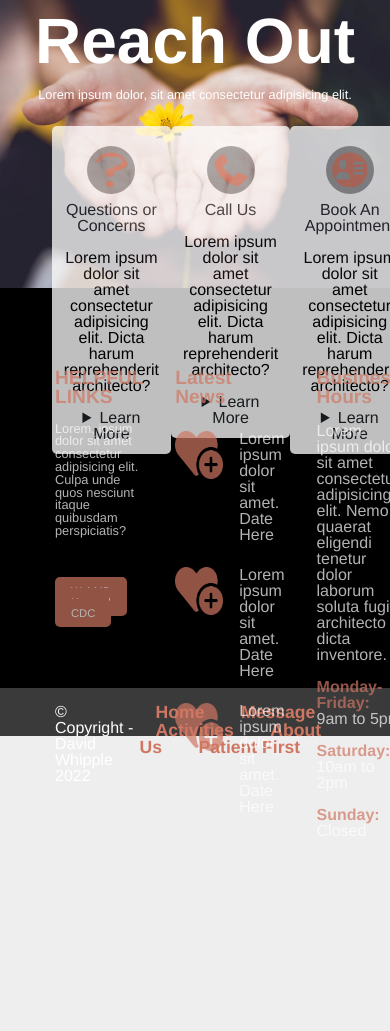
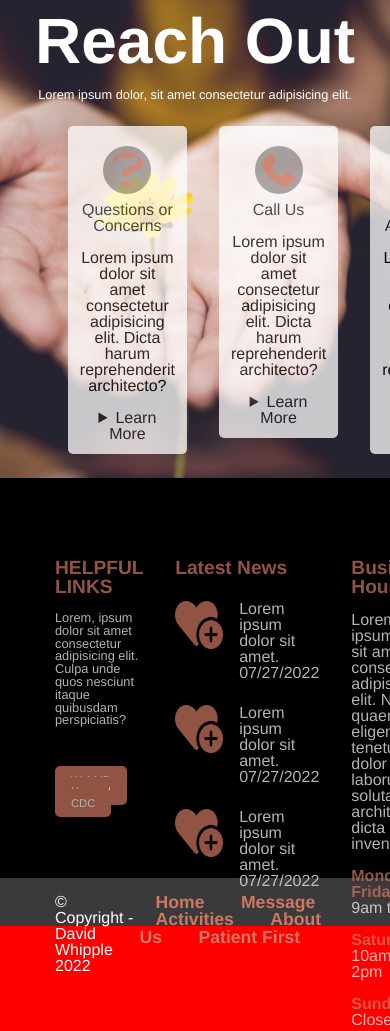
Before and after one commit to D-Whipp/tri-health-demosite, a website: page tri-health/index.html in a window 390 px wide. Shown: the part 6020-7051 px from the top of the page. Before the commit the page ends 6891 px from the top, so only its background shows below. Drawn offline with nearby package versions, Linux system fonts and the light colour scheme.

Commit message:
added current date functionality to latest news, created css to tablet styles

```diff
--- /dev/null
+++ b/tri-health/assets/css/responsive-css/tablet-styles.css
@@ -0,0 +1,47 @@
+body {
+    background-color: red;
+}
+
+/* ********************* */
+/* navigation */
+/* ********************* */
+
+/* ******************* */
+/* hero */
+/* ******************* */
+
+/* *********************** */
+/* message */
+/* *********************** */
+
+/* ***************************** */
+/* activities section */
+/* ***************************** */
+
+/* ***************************** */
+/* about us section */
+/* ***************************** */
+
+/* ***************************** */
+/* patient first section */
+/* ***************************** */
+
+/* ***************************** */
+/* reviews section */
+/* ***************************** */
+
+/* ***************************** */
+/* cta section */
+/* ***************************** */
+#cta .article-container article {
+    margin: 0.5rem auto;
+    margin: 0.5rem 1rem;
+}
+
+/* ***************************** */
+/* more info section */
+/* ***************************** */
+
+/* ***************************** */
+/* footer section */
+/* ***************************** */
--- a/tri-health/assets/css/styles.css
+++ b/tri-health/assets/css/styles.css
@@ -466,7 +466,9 @@ nav img {
     background-size: cover;
     padding: 4rem;
     padding: 1rem;
-    height: 35%;
+    /* height: 35%; */
+    /* height: 35%; */
+    /* height: 23rem; */
     text-align: center;
 }
 
--- a/tri-health/assets/js/script.js
+++ b/tri-health/assets/js/script.js
@@ -1,5 +1,8 @@
-import 'dotenv/config'
+// import 'dotenv/config';
 
+// ***************************
+// navigation section
+// ***************************
 // keeps track of current navigation item
 const navItems = document.querySelectorAll('.nav-item');
 
@@ -11,3 +14,26 @@ for (let i = 0; i < navItems.length; i++) {
     navItems[i].classList.add('current');
   });
 }
+
+// ***************************
+// more-info section
+// ***************************
+// displays current date
+
+function createDate(input) {
+  let today = new Date();
+  let dd = String(today.getDate()).padStart(2, '0');
+  let mm = String(today.getMonth() + 1).padStart(2, '0'); //January is 0!
+  let yyyy = today.getFullYear();
+
+  today = mm + '/' + dd + '/' + yyyy;
+  return (input.innerHTML = today);
+}
+
+const dateOneNode = document.getElementById('date-one');
+const dateTwoNode = document.getElementById('date-two');
+const dateThreeNode = document.getElementById('date-three');
+
+createDate(dateOneNode);
+createDate(dateTwoNode);
+createDate(dateThreeNode);
--- a/tri-health/index.html
+++ b/tri-health/index.html
@@ -13,9 +13,18 @@
     <script defer src="https://cdn.jsdelivr.net/npm/popper.js@1.12.9/dist/umd/popper.min.js" integrity="sha384-ApNbgh9B+Y1QKtv3Rn7W3mgPxhU9K/ScQsAP7hUibX39j7fakFPskvXusvfa0b4Q" crossorigin="anonymous"></script>
     <script defer src="https://cdn.jsdelivr.net/npm/bootstrap@4.0.0/dist/js/bootstrap.min.js" integrity="sha384-JZR6Spejh4U02d8jOt6vLEHfe/JQGiRRSQQxSfFWpi1MquVdAyjUar5+76PVCmYl" crossorigin="anonymous"></script>
     <!-- local links -->
+    <!-- reset styles -->
     <link rel="stylesheet" href="./assets/css/reset.css">
+    <!-- default/desktop styles -->
     <link rel="stylesheet" href="./assets/css/styles.css">
+    <!-- table styles -->
+    <link rel="stylesheet" media="screen and (min-device-width: 766px) and (max-width: 1060px)" href="./assets/css/responsive-css/tablet-styles.css">
+    <!-- js script set to defer -->
     <script defer src="./assets/js/script.js"></script>
+    <!-- <script defer>
+      const dateNode = (document.getElementById('date-here').innerHTML =
+  "I'm listening...");
+    </script> -->
     <!-- favicon -->
     <link rel="shortcut icon" href="./assets/images/favicon/favicon-16x16.png" type="image/x-icon">
   <body>
@@ -23,7 +32,7 @@
       <!-- navigation -->
       <header id="header">
         <h1>
-          <span class="reverse-text stroke-text letter-space-1">-TRI</span>health
+          <span class="reverse-text stroke-text letter-space-1">-TRI</span> health
           <img class="logo" src="./assets/icons/nav-icons/orange-medical-logo.png" alt="healthcare icon">
         </h1>
         <nav>
@@ -436,26 +445,26 @@
           <h2>Latest News</h2>
           <div class="flex-container">
             <img src="./assets/icons/about-us-icons/orange-heart-plus-sign.png" alt="placeholder image">
-            <info-text>
+            <div class="info-text">
               <p>Lorem ipsum dolor sit amet.</p>
-              <p>Date Here</p>
-            </info-text>
+              <p id="date-one"></p>
+            </div>
           </div>
           <!-- news item -->
           <div class="flex-container">
             <img src="./assets/icons/about-us-icons/orange-heart-plus-sign.png" alt="placeholder image">
-            <info-text>
-              <p>Lorem ipsum dolor sit amet.</p>
-              <p>Date Here</p>
-            </info-text>
-          </div>
+              <div class="info-text">
+                <p>Lorem ipsum dolor sit amet.</p>
+                <p id="date-two"></p>
+              </div>
+            </div>
           <!-- news item -->
           <div class="flex-container">
             <img src="./assets/icons/about-us-icons/orange-heart-plus-sign.png" alt="placeholder image">
-            <info-text>
+            <div class="info-text">
               <p>Lorem ipsum dolor sit amet.</p>
-              <p>Date Here</p>
-            </info-text>
+              <p id="date-three"></p>
+            </div>
           </div>
         </article>
         <!-- article 3: Business Hours -->
```
